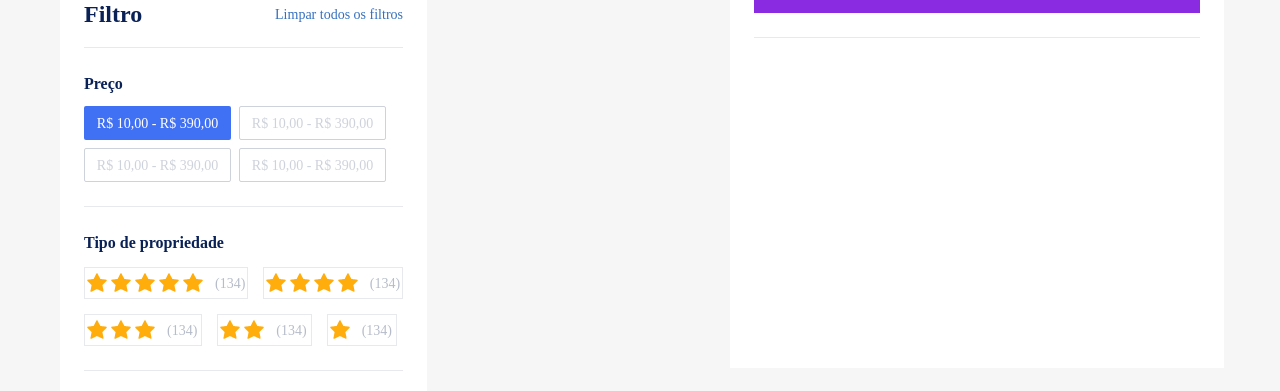
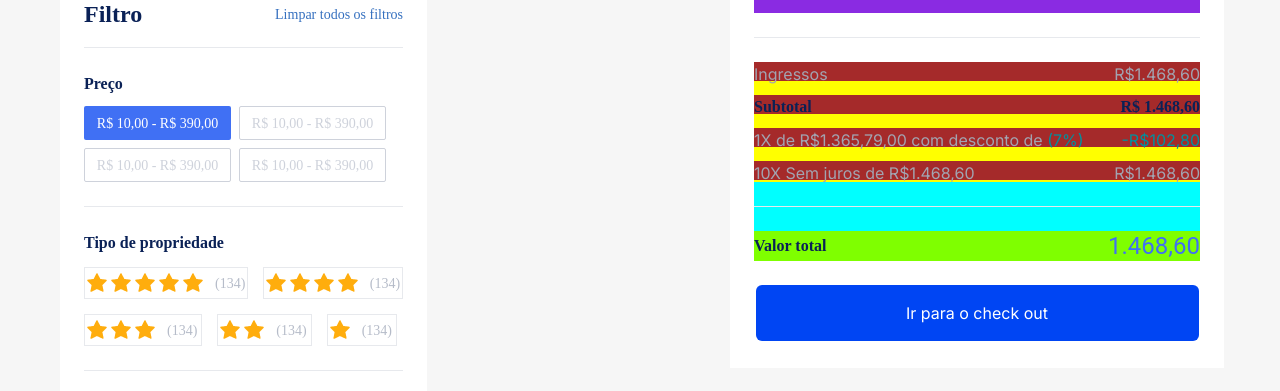
Before and after one commit to Julio1901/free-spirit-travel, a Next.js app: page / in a window 1280 px wide. Shown: the part 289-680 px from the top of the page. Built offline with nearby package versions, Linux system fonts and the light colour scheme; no server answers.

Commit message:
feat: cart finished before removed background color

```diff
--- a/src/components/cart/Cart.tsx
+++ b/src/components/cart/Cart.tsx
@@ -31,6 +31,36 @@ export default function Cart(){
                 </div>
             </div>
            <div className={styles.Divider} style={{marginInline: 24}}/>
+           <div className={styles.BodyContainer}>
+            <div className={styles.BodyTextsContainer}>
+                <div className={styles.BodyContentContainer}>
+                    <p className={styles.BodyContainerTextNormal}>Ingressos</p>
+                    <p className={styles.BodyContainerTextNormal}>R$1.468,60</p>
+                </div>
+                <div className={styles.BodyContentContainer}>
+                    <p className={styles.BodyContainerTextBold}>Subtotal</p>
+                    <p className={styles.BodyContainerTextBold}>R$ 1.468,60</p>
+                </div>
+                <div className={styles.BodyContentContainer}>
+                    <p className={styles.BodyContainerTextNormal}>1X de R$1.365,79,00 com desconto de  <span style={{ color: '#00919E' }}>(7%)</span></p>
+                    <p className={styles.BodyContainerDiscountText}>-R$102,80</p>
+                </div>
+                <div className={styles.BodyContentContainer}>
+                    <p className={styles.BodyContainerTextNormal}>10X Sem juros de R$1.468,60</p>
+                    <p className={styles.BodyContainerTextNormal}>R$1.468,60</p>
+                </div>
+
+            </div>
+
+            <div className={styles.Divider} style={{marginTop: 24}}/>
+            <div className={styles.TotalValueContainer}>
+                <p className={styles.TotalValueContainerText}>Valor total</p>
+                <p className={styles.TotalValueContainerPriceText}>1.468,60</p>
+            </div>
+           </div>
+           <div className={styles.GoToCheckOutButtonContainer}>
+                <p className={styles.GoToCheckOutButtonText}>Ir para o check out</p>
+           </div>
         </div>
     )
 }
--- a/src/components/cart/styles.module.css
+++ b/src/components/cart/styles.module.css
@@ -130,3 +130,95 @@
     margin-top: 4px;
     color: #0A1E31;
 }
+
+.BodyContainer {
+    display: flex;
+    width:  446px;
+    height: 199px;
+    flex-direction: column;
+    margin: 24px;
+    background-color: aqua;
+}
+
+.BodyTextsContainer {
+    display: flex;
+    width: 446px;
+    height: 121px;
+    flex-direction: column;
+    gap: 14px;
+    background-color: yellow;
+}
+
+.BodyContentContainer {
+    display: flex;
+    width: auto;
+    height: 19px;
+    justify-content: space-between;
+    flex-direction: row;
+    background-color: brown;
+}
+
+.BodyContainerTextNormal {
+    font-size: 16px;
+    font-family: 'Inter', sans-serif;
+    height: 400;
+    color: #A2A4B1;
+}
+
+.BodyContainerTextBold {
+    font-family: 'CircularSDT';
+    font-size: 16px;
+    font-weight: 700;
+    color: #0A2156;
+}
+
+.BodyContainerDiscountText {
+    font-size: 16px;
+    font-family: 'Inter', sans-serif;
+    height: 600;
+    color: #00919E;
+}
+
+.TotalValueContainer{
+    display: flex;
+    width: auto;
+    height: 30px;
+    flex-direction: row;
+    align-items: center;
+    justify-content: space-between;
+    margin-top: 24px;
+    background-color: chartreuse;
+}
+
+.TotalValueContainerText {
+    font-family: 'CircularSDT';
+    font-size: 16px;
+    font-weight: 700;
+    color: #0A2156;
+}
+
+.TotalValueContainerPriceText {
+    font-family: 'Roboto';
+    font-size: 24px;
+    font-weight: 400;
+    color: #4070F4;
+}
+
+.GoToCheckOutButtonContainer {
+    display: flex;
+    width: 443px;
+    height: 56px;
+    margin-top: 24px;
+    border-radius: 6px;
+    margin-inline: 25.5px;
+    align-items: center;
+    justify-content: center;
+    background-color: #0045F3;
+}
+
+.GoToCheckOutButtonText {
+    font-size: 16px;
+    font-family: 'Inter', sans-serif;
+    height: 600;
+    color: #FFFFFF;
+}
```
